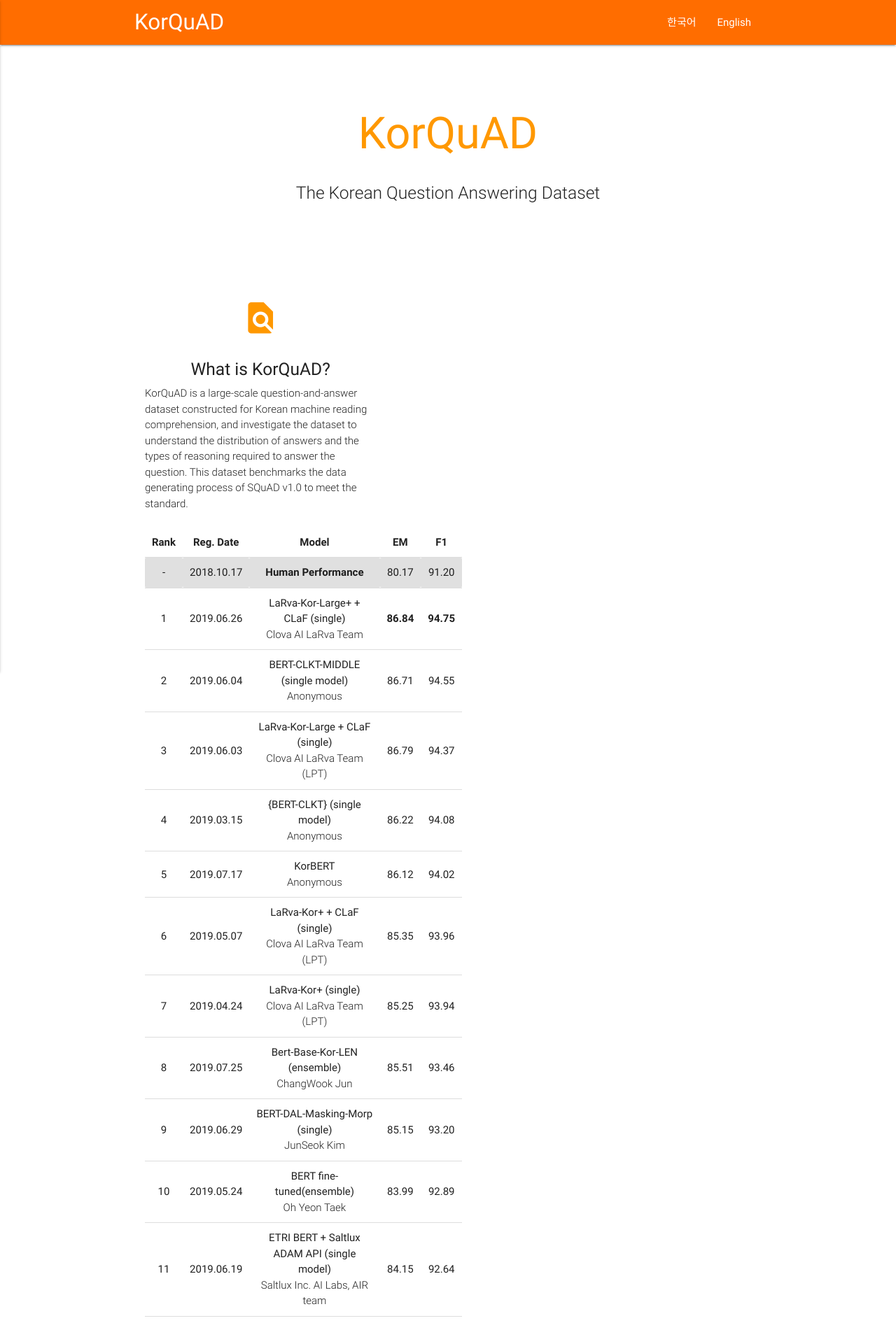
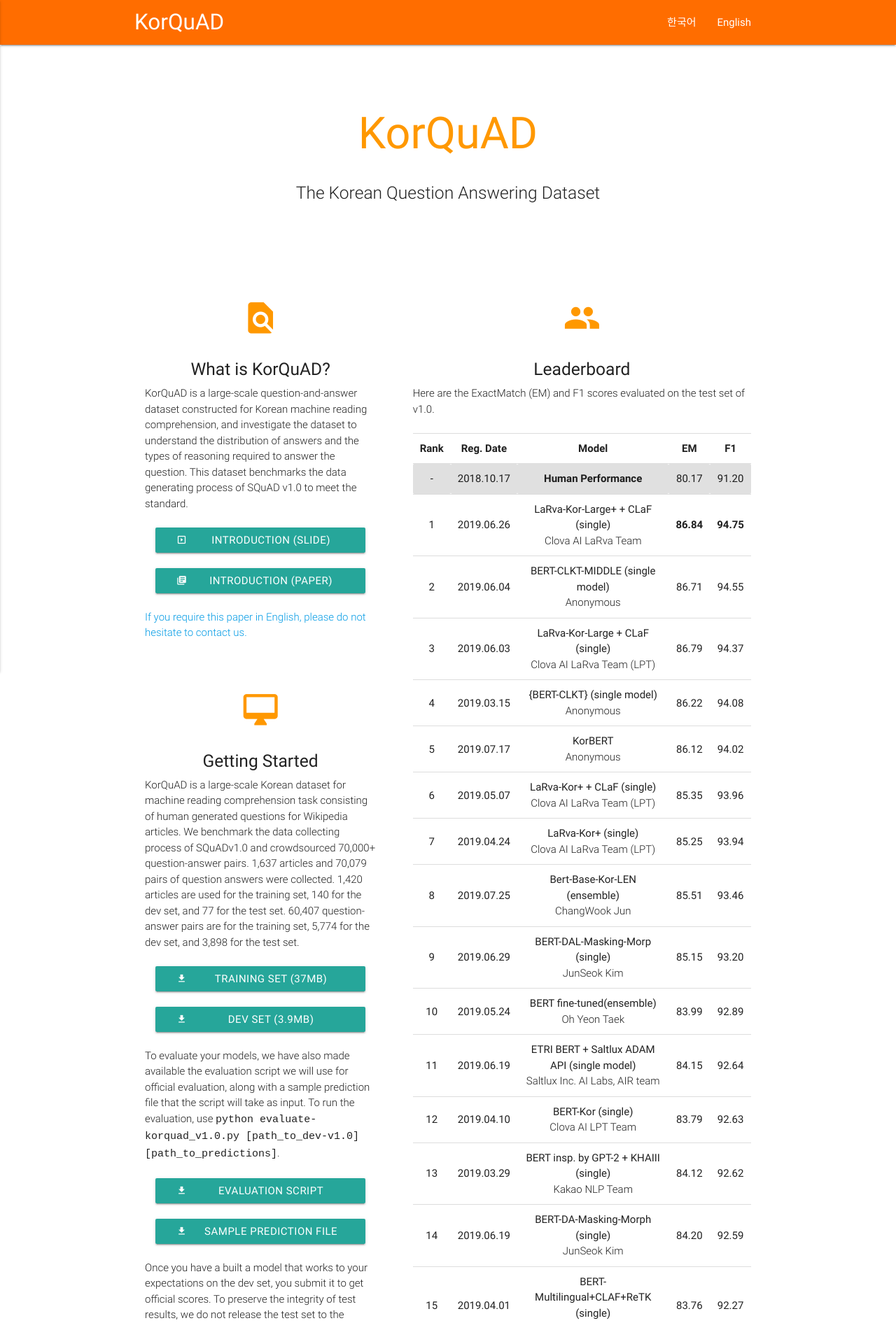
Before and after one commit to korquad/korquad.github.io, a Jekyll site: the page built from category/index_english.html, in a window 1280 px wide. Shown: the top 1891 px of the page at 70% size. Built offline with Jekyll 4.4.1, drawn with Linux system fonts in a browser that asks for light colours; some of the changed text lies outside the part shown.

Commit message:
Update index_english.html

```diff
--- a/category/index_english.html
+++ b/category/index_english.html
@@ -77,11 +77,12 @@
               .btn {
                 background-color: orange accent-4
               }
-              <a id="slideshare" href="https://www.slideshare.net/SeungyoungLim/korquad-introduction" class="btn" style="width:300px" download=""><i class="material-icons left">slideshow</i>Introduction (Slide)</a>
+            </style>
+              <a id="slideshare" href="https://www.slideshare.net/SeungyoungLim/korquad-introduction" class="waves-effect waves-light btn" style="width:300px" download=""><i class="material-icons left">slideshow</i>Introduction (Slide)</a>
             </div>
             <br>
             <div class="center">
-              <a id="paper" href="http://m.dbpia.co.kr/Journal/ArticleDetail/NODE07613668" class="btn" style="width:300px" download=""><i class="material-icons left">library_books</i>Introduction (Paper)</a>
+              <a id="paper" href="http://m.dbpia.co.kr/Journal/ArticleDetail/NODE07613668" class="waves-effect waves-light btn" style="width:300px" download=""><i class="material-icons left">library_books</i>Introduction (Paper)</a>
             </div>
             <br>
             <a href="mailto:hyunjeonglee@lgcns.com" class="light">If you require this paper in English, please do not hesitate to contact us.</a>
@@ -91,29 +92,29 @@
             <p class="light">KorQuAD is a large-scale Korean dataset for machine reading comprehension task consisting of human generated questions for Wikipedia articles. We benchmark the data collecting process of SQuADv1.0 and crowdsourced 70,000+ question-answer pairs. 1,637 articles and 70,079 pairs of question answers were collected. 1,420 articles are used for the training set, 140 for the dev set, and 77 for the test set. 60,407 question-answer pairs are for the training set, 5,774 for the dev set, and 3,898 for the test set.</p>
             <br>
             <div class="center">
-              <a id="trainingset" href="/dataset/KorQuAD_v1.0_train.json" class="btn" style="width:300px" download=""><i class="material-icons left">file_download</i>Training Set (37MB)</a>
+              <a id="trainingset" href="/dataset/KorQuAD_v1.0_train.json" class="waves-effect waves-light btn" style="width:300px" download=""><i class="material-icons left">file_download</i>Training Set (37MB)</a>
             </div>
             <br>
             <div class="center">
-              <a id="devset" href="/dataset/KorQuAD_v1.0_dev.json" class="btn" style="width:300px" download=""><i class="material-icons left" width="100">file_download</i>Dev Set (3.9MB)</a>
+              <a id="devset" href="/dataset/KorQuAD_v1.0_dev.json" class="waves-effect waves-light btn" style="width:300px" download=""><i class="material-icons left" width="100">file_download</i>Dev Set (3.9MB)</a>
             </div>
             <br>
             <p class="light">
               To evaluate your models, we have also made available the evaluation script we will use for official evaluation, along with a sample prediction file that the script will take as input. To run the evaluation, use <code>python evaluate-korquad_v1.0.py [path_to_dev-v1.0] [path_to_predictions]</code>.</p>
             <br>
             <div class="center">
-              <a id="evascript" href="/dataset/evaluate-v1.0.py" class="btn" style="width:300px" download=""><i class="material-icons left">file_download</i>Evaluation Script</a>
+              <a id="evascript" href="/dataset/evaluate-v1.0.py" class="waves-effect waves-light btn" style="width:300px" download=""><i class="material-icons left">file_download</i>Evaluation Script</a>
             </div>
             <br>
             <div class="center">
-              <a id="sampleprediction" href="/dataset/dev-evaluate-in1" class="btn" style="width:300px"><i class="material-icons left" width="100">file_download</i>Sample Prediction File</a>
+              <a id="sampleprediction" href="/dataset/dev-evaluate-in1" class="waves-effect waves-light btn" style="width:300px"><i class="material-icons left" width="100">file_download</i>Sample Prediction File</a>
             </div>
             <br>
             <p class="light">
               Once you have a built a model that works to your expectations on the dev set, you submit it to get official scores. To preserve the integrity of test results, we do not release the test set to the public. Instead, we require you to submit your model so that we can run it on the test set for you. Here's a tutorial walking you through official evaluation of your model.</p>
             <br>
             <div class="center">
-              <a id="tutorial" target="_blank" href="https://worksheets.codalab.org/worksheets/0xee93409b823f436d88741ab115403559/" class="btn" style="width:300px">Submission Tutorial</a>
+              <a id="tutorial" target="_blank" href="https://worksheets.codalab.org/worksheets/0xee93409b823f436d88741ab115403559/" class="waves-effect waves-light btn" style="width:300px">Submission Tutorial</a>
             </div>
             <br><br><br>
           </div>
```
